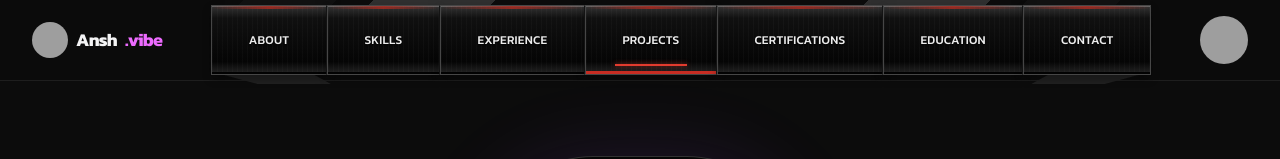
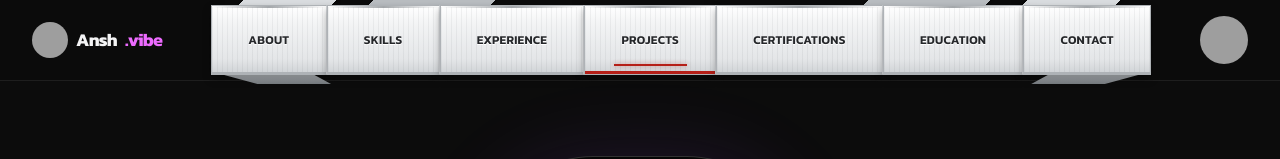
Before and after one commit to Ansh-vibe/software-engineer-portfolio-website, a Next.js app: page / in a window 1280 px wide. Shown: the top 159 px of the page. Built offline with nearby package versions, Linux system fonts and the light colour scheme; grey boxes are pictures that could not be loaded.

Commit message:
Match navigation to metallic tab reference
V0-Chat-Id: jX4xQrok5sj

```diff
--- a/app/globals.css
+++ b/app/globals.css
@@ -16,14 +16,14 @@ section { scroll-margin-top: 80px; }
 .display-title { font-size: clamp(3rem, 7vw, 6.5rem); font-weight: 800; letter-spacing: -.07em; line-height: .92; }
 .nav-shell { position: relative; isolation: isolate; width: min(100%, 940px); justify-content: stretch; gap: 0; overflow: visible; }
 .nav-shell::before, .nav-shell::after { position: absolute; z-index: -1; content: ''; pointer-events: none; left: 1%; right: 1%; }
-.nav-shell::before { top: -13px; height: 15px; background: linear-gradient(135deg, transparent 0 3%, #111 3% 13%, transparent 13% 17%, #2f2f2f 17% 30%, transparent 30% 70%, #2f2f2f 70% 83%, transparent 83% 87%, #111 87% 97%, transparent 97%); border-top: 2px solid #050505; }
-.nav-shell::after { bottom: -9px; height: 10px; background: #202020; clip-path: polygon(0 0, 10% 0, 12% 100%, 88% 100%, 90% 0, 100% 0, 96% 100%, 4% 100%); box-shadow: 0 3px 4px rgba(0,0,0,.55); }
-.nav-link { position: relative; flex: 1 1 auto; min-width: 0; text-align: center; color: #ededed; font-size: 12px; font-weight: 500; letter-spacing: .02em; padding: 25px 10px; border: 1px solid #464646; border-right-color: #171717; background: repeating-linear-gradient(90deg, rgba(255,255,255,.025) 0 1px, transparent 1px 5px), linear-gradient(180deg, #333 0%, #101010 18%, #050505 82%, #252525 100%); box-shadow: inset 0 1px 0 rgba(255,255,255,.24), inset 0 -2px 0 #020202, 0 4px 8px rgba(0,0,0,.32); text-shadow: 0 1px 2px #000; text-transform: uppercase; transition: color .2s ease, background .2s ease, box-shadow .2s ease; }
-.nav-link::before { position: absolute; inset: 0 0 auto; height: 3px; content: ''; background: linear-gradient(90deg, transparent, #a6291f, transparent); opacity: .85; }
-.nav-link:last-child { border-right-color: #464646; }
-.nav-link:hover, .nav-link:focus-visible { color: #fff; background: linear-gradient(180deg, #6d231c, #120807 30%, #080505); box-shadow: inset 0 -3px 0 #c72d23, inset 0 1px 0 rgba(255,255,255,.32), 0 4px 8px rgba(0,0,0,.32); outline: none; }
-.nav-link[href="#projects"] { box-shadow: inset 0 -3px 0 #c72d23, inset 0 1px 0 rgba(255,255,255,.24), 0 4px 8px rgba(0,0,0,.32); }
-.nav-link[href="#projects"]::after { position: absolute; content: ''; left: 22%; right: 22%; bottom: 8px; height: 2px; background: #e23b2e; box-shadow: 0 0 5px rgba(226,59,46,.65); }
+.nav-shell::before { top: -13px; height: 15px; background: linear-gradient(135deg, transparent 0 3%, #dadde0 3% 13%, transparent 13% 17%, #b9bdc1 17% 30%, transparent 30% 70%, #b9bdc1 70% 83%, transparent 83% 87%, #dadde0 87% 97%, transparent 97%); border-top: 2px solid #343638; filter: drop-shadow(0 1px 1px rgba(0,0,0,.5)); }
+.nav-shell::after { bottom: -9px; height: 10px; background: linear-gradient(180deg, #bfc3c6, #777c81); clip-path: polygon(0 0, 10% 0, 12% 100%, 88% 100%, 90% 0, 100% 0, 96% 100%, 4% 100%); box-shadow: 0 3px 4px rgba(0,0,0,.55); }
+.nav-link { position: relative; flex: 1 1 auto; min-width: 0; text-align: center; color: #25272a; font-size: 12px; font-weight: 600; letter-spacing: .02em; padding: 25px 10px; border: 1px solid #aeb2b6; border-right-color: #d4d7da; background: repeating-linear-gradient(90deg, rgba(80,85,90,.07) 0 1px, transparent 1px 5px), linear-gradient(180deg, #ffffff 0%, #f3f4f5 25%, #e4e6e8 78%, #cfd2d5 100%); box-shadow: inset 0 1px 0 #fff, inset 0 -2px 0 #aeb2b6, 0 4px 8px rgba(0,0,0,.32); text-shadow: 0 1px 0 #fff; text-transform: uppercase; transition: color .2s ease, background .2s ease, box-shadow .2s ease; }
+.nav-link::before { position: absolute; inset: 0 0 auto; height: 2px; content: ''; background: linear-gradient(90deg, transparent, #8d9296, transparent); opacity: .8; }
+.nav-link:last-child { border-right-color: #aeb2b6; }
+.nav-link:hover, .nav-link:focus-visible { color: #111; background: linear-gradient(180deg, #fff, #dfe1e3); box-shadow: inset 0 -3px 0 #b51f18, inset 0 1px 0 #fff, 0 4px 8px rgba(0,0,0,.32); outline: none; }
+.nav-link[href="#projects"] { box-shadow: inset 0 -3px 0 #b51f18, inset 0 1px 0 #fff, 0 4px 8px rgba(0,0,0,.32); }
+.nav-link[href="#projects"]::after { position: absolute; content: ''; left: 22%; right: 22%; bottom: 8px; height: 2px; background: #b51f18; box-shadow: 0 0 5px rgba(181,31,24,.45); }
 .nav-email { border-radius: 0; }
 @media (max-width: 900px) { .nav-link { padding-inline: 6px; font-size: 10px; } }
 .social-pill { display: inline-flex; align-items: center; gap: 8px; border: 1px solid rgba(255,255,255,.14); border-radius: 999px; padding: 6px 11px 6px 7px; color: #b4b4ba; font-size: 11px; } .social-pill img { width: 24px; height: 24px; border-radius: 50%; object-fit: cover; }
```
